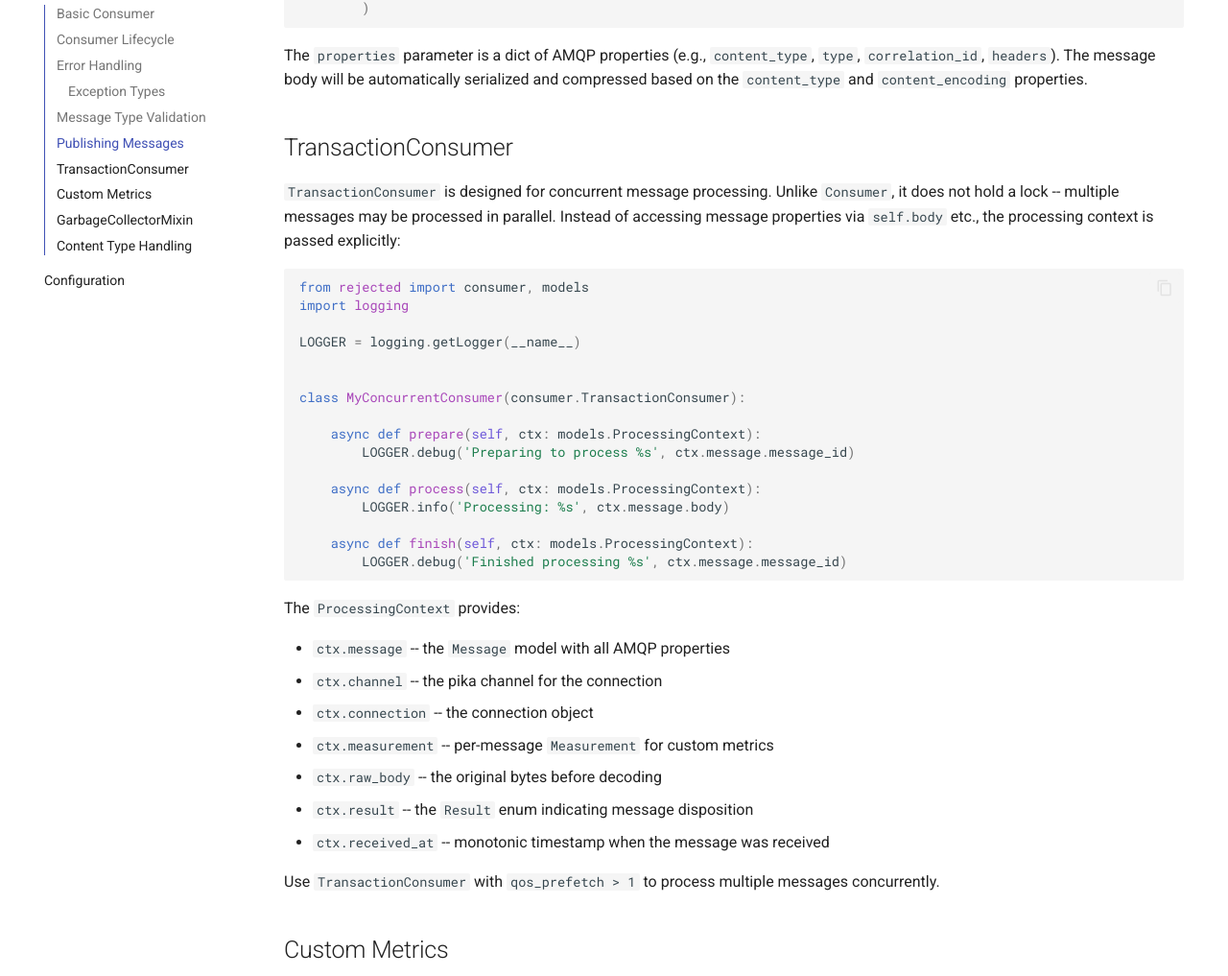
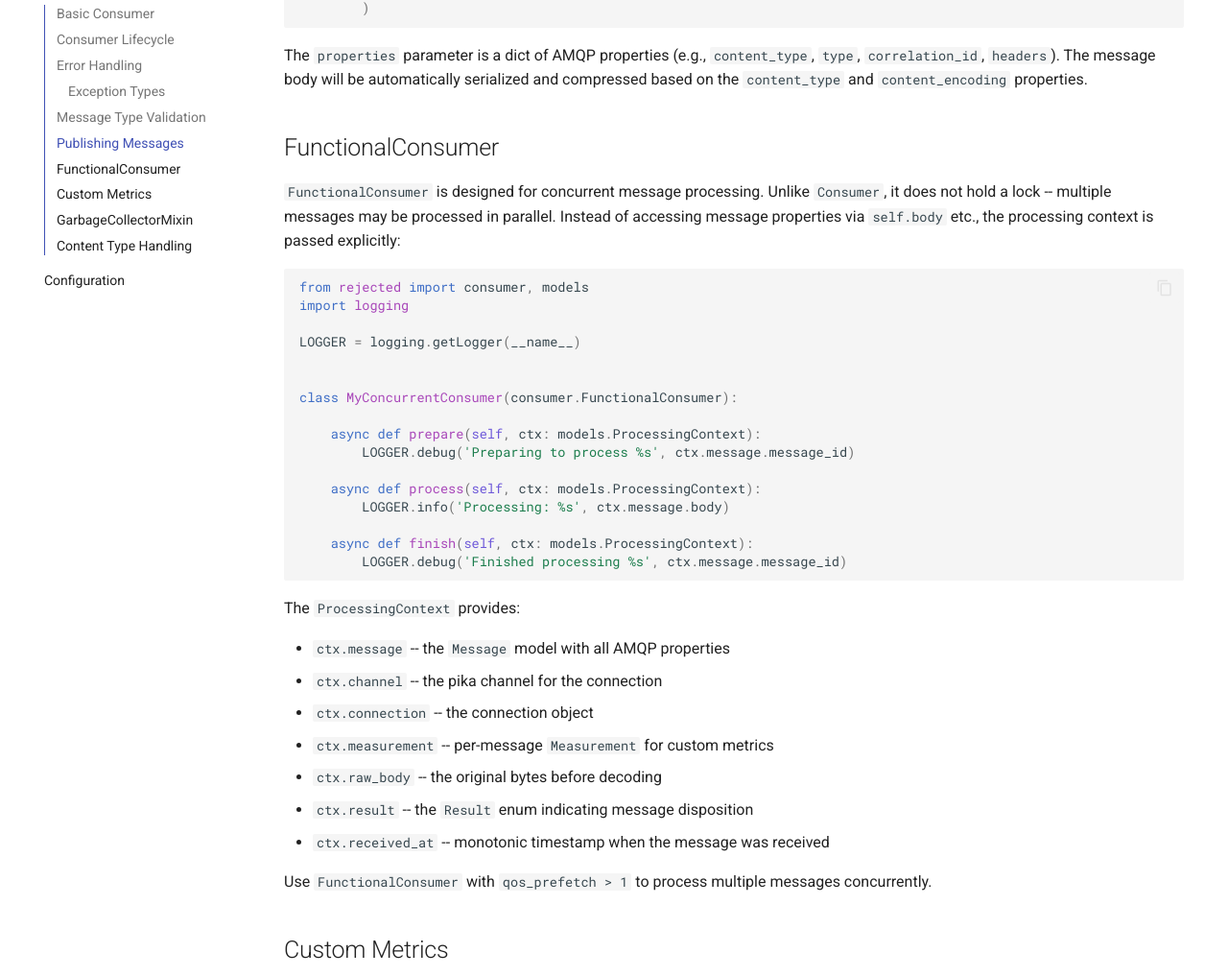
Before and after one commit to gmr/rejected, an MkDocs documentation site: the page built from docs/consumer_howto.md, in a window 1280 px wide and 1400 px high, scrolled down 3189 px. Shown: the part 121-1138 px from the top of the window at 96% size. Built offline with MkDocs 1.6.1 and Material for MkDocs 9.7.7, drawn with Linux system fonts in a browser that asks for light colours; comment, search, counter and statistics services are not loaded.

Commit message:
Rename TransactionConsumer to FunctionalConsumer
Co-Authored-By: Claude Opus 4.6 (1M context) <noreply@anthropic.com>

```diff
--- a/docs/api.md
+++ b/docs/api.md
@@ -49,9 +49,9 @@ The primary base classes for building message consumers.
         - timestamp
         - user_id
 
-### TransactionConsumer
+### FunctionalConsumer
 
-::: rejected.consumer.TransactionConsumer
+::: rejected.consumer.FunctionalConsumer
     options:
       members:
         - process
--- a/docs/configuration.md
+++ b/docs/configuration.md
@@ -122,7 +122,7 @@ Each consumer entry is a named object with the following attributes:
 | `qty` | Number of consumer processes to run | `1` |
 | `queue` | RabbitMQ queue name to consume from (defaults to consumer name) | |
 | `ack` | Explicitly acknowledge messages (`no_ack = !ack`) | `true` |
-| `qos_prefetch` | QoS prefetch count (set > 1 for concurrent processing with `TransactionConsumer`) | `1` |
+| `qos_prefetch` | QoS prefetch count (set > 1 for concurrent processing with `FunctionalConsumer`) | `1` |
 | `max_errors` | Errors within 60s before restarting the consumer | `5` |
 | `error_exchange` | Exchange to republish messages to on `ProcessingException` | |
 | `error_max_retry` | Max `ProcessingException` retries before dropping | |
--- a/docs/consumer_howto.md
+++ b/docs/consumer_howto.md
@@ -160,9 +160,9 @@ The `properties` parameter is a dict of AMQP properties (e.g., `content_type`,
 serialized and compressed based on the `content_type` and `content_encoding`
 properties.
 
-## TransactionConsumer
+## FunctionalConsumer
 
-`TransactionConsumer` is designed for concurrent message processing. Unlike
+`FunctionalConsumer` is designed for concurrent message processing. Unlike
 `Consumer`, it does not hold a lock -- multiple messages may be processed
 in parallel. Instead of accessing message properties via `self.body` etc.,
 the processing context is passed explicitly:
@@ -174,7 +174,7 @@ import logging
 LOGGER = logging.getLogger(__name__)
 
 
-class MyConcurrentConsumer(consumer.TransactionConsumer):
+class MyConcurrentConsumer(consumer.FunctionalConsumer):
 
     async def prepare(self, ctx: models.ProcessingContext):
         LOGGER.debug('Preparing to process %s', ctx.message.message_id)
@@ -196,7 +196,7 @@ The `ProcessingContext` provides:
 - `ctx.result` -- the `Result` enum indicating message disposition
 - `ctx.received_at` -- monotonic timestamp when the message was received
 
-Use `TransactionConsumer` with `qos_prefetch > 1` to process multiple
+Use `FunctionalConsumer` with `qos_prefetch > 1` to process multiple
 messages concurrently.
 
 ## Custom Metrics
--- a/rejected/__init__.py
+++ b/rejected/__init__.py
@@ -13,10 +13,10 @@ from rejected.codecs import AVRO_DATUM_MIME_TYPE  # noqa: E402
 from rejected.consumer import (  # noqa: E402
     Consumer,
     ConsumerException,
+    FunctionalConsumer,
     MessageException,
     ProcessingException,
     RejectedException,
-    TransactionConsumer,
 )
 from rejected.models import Message, ProcessingContext, Result  # noqa: E402
 
@@ -31,13 +31,13 @@ __all__ = [
     'AVRO_DATUM_MIME_TYPE',
     'Consumer',
     'ConsumerException',
+    'FunctionalConsumer',
     'Message',
     'MessageException',
     'ProcessingContext',
     'ProcessingException',
     'RejectedException',
     'Result',
-    'TransactionConsumer',
     '__author__',
     '__since__',
     '__version__',
```
Also changed, not shown: CLAUDE.md (+2 -2 lines), README.md (+3 -3 lines), docs/index.md (+1 -1 lines), docs/migrating.md (+6 -6 lines), 2 other files.
